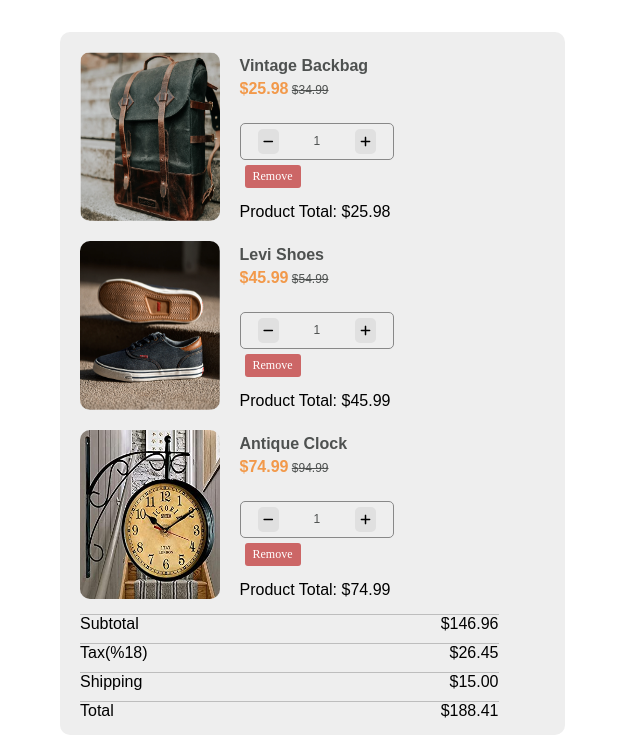
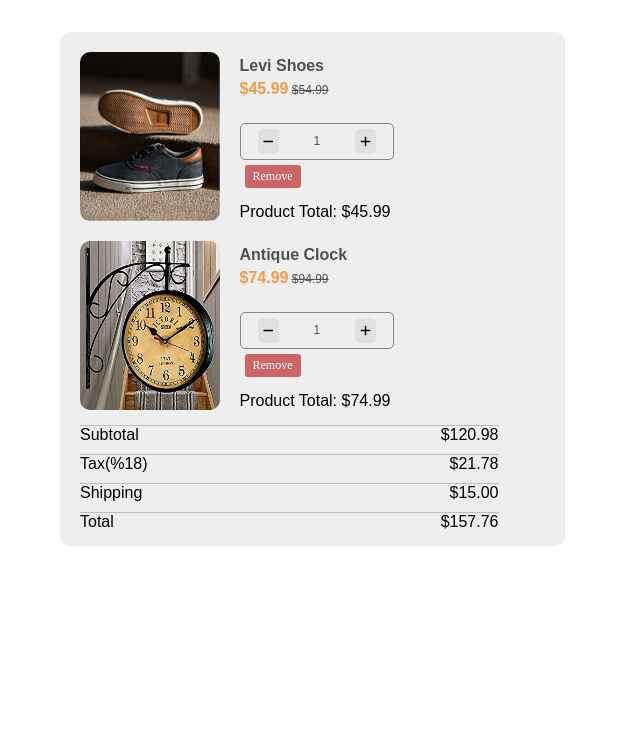
Before and after one commit to Nonslip19/Checkout-Form, a plain HTML site: page index.html in a window 1280 px wide. Both pictures are taken after a click on the button 400 px from the left and 196 px from the top of the page. Shown: the part 55-800 px from the top of the page, without its empty margins (132-772 px from the left). Drawn offline with Linux system fonts and the light colour scheme.

Commit message:
soluation 2

```diff
--- a/app.js
+++ b/app.js
@@ -1,4 +1,100 @@
-if(document.readyState == "loading"){
+const taxRate = 0.18;
+const shippingPrice = 15.0;
+
+window.onload = () => {
+    window.localStorage.setItem("taxRate", taxRate);
+    localStorage.setItem("shippingPrice", shippingPrice);
+
+    window.sessionStorage.setItem("taxRate", taxRate);
+    sessionStorage.setItem("shippingPrice", shippingPrice);
+
+    calculateCartTotal();
+}
+
+let quantityControllerDivs = document.getElementsByClassName("quantity-controller");
+console.log(quantityControllerDivs);
+
+[...quantityControllerDivs].forEach((quantityControllerDiv)=>{
+    //minus button
+    let quantityP = quantityControllerDiv.querySelector(".product-quantity");
+    quantityControllerDiv.firstElementChild.addEventListener("click", ()=>{
+        // if(quantityP.innerText != "1"){
+        //     quantityP.innerText = parseInt(quantityP.innerText) - 1;
+        // }
+        quantityP.innerText = parseInt(quantityP.innerText) - 1;
+        if(quantityP.innerText == "0"){
+            alert("product will be removed!");
+            quantityControllerDiv.parentElement.parentElement.remove();
+        }
+        calculateProductTotal(quantityP);
+    });
+    //plus button
+    quantityControllerDiv.lastElementChild.addEventListener("click", ()=>{
+        quantityP.innerText = parseInt(quantityP.innerText) + 1;
+        calculateProductTotal(quantityP);
+    });
+});
+
+const calculateProductTotal = (quantityP) =>{
+    let productInfoDiv = quantityP.parentElement.parentElement;
+    const productPrice = parseFloat(productInfoDiv.querySelector("strong").innerText);
+    // console.log(productPrice);
+    // console.log(quantityP.innerText);
+    let productTotalPrice = productPrice * parseInt(quantityP.innerText);
+    // console.log(productTotalPrice);
+    let productTotalDiv = productInfoDiv.querySelector(".product-line-price");
+    productTotalDiv.innerText = productTotalPrice.toFixed(2);
+    calculateCartTotal();
+}
+
+const calculateCartTotal = () =>{
+    // NodeList.forEach or array.forEach
+    let productTotalPrices = document.querySelectorAll(".product-line-price");
+
+    // HTML Collection[...].forEach
+    // let productTotalPrices = document.getElementsByClassName("product-line-price");
+
+    let subtotal = 0;
+    console.log(productTotalPrices);
+    productTotalPrices.forEach((productPrice)=>{
+        subtotal += parseFloat(productPrice.innerText);
+    });
+    // console.log(subtotal);
+    // let taxPrice = subtotal * taxRate;
+    let taxPrice = subtotal * parseFloat(localStorage.getItem("taxRate"));
+    let shipping = (subtotal > 0 ? shippingPrice : 0);
+    let cartTotal = subtotal + taxPrice + shipping;
+
+    document.querySelector("#cart-subtotal p:nth-child(2)").innerText = subtotal.toFixed(2);
+    document.querySelector("#cart-tax p:nth-child(2)").innerText = taxPrice.toFixed(2);
+    document.querySelector("#cart-shipping p:nth-child(2)").innerText = shipping.toFixed(2);
+    document.getElementById("cart-total").lastElementChild.innerText = cartTotal.toFixed(2);
+}
+
+document.querySelectorAll(".remove-product").forEach((removeButton)=>{
+    removeButton.addEventListener("click", ()=>{
+        removeProduct(removeButton);
+    });
+});
+
+const removeProduct = (removeButton) =>{
+    let productDiv = removeButton.parentElement.parentElement.parentElement;
+    productDiv.remove();
+    calculateCartTotal();
+}
+
+
+
+
+
+
+
+
+
+
+ /* --------soluation 2 -------------*/
+
+/* if(document.readyState == "loading"){
     document.addEventListener("DOMContentLoaded", ready)
 }else{
     ready()
@@ -74,4 +170,4 @@ function updatePriceTotal(){
 
 
 }
-updatePriceTotal();
+updatePriceTotal(); */
```
Also changed, not shown: index.html (+1 -1 lines).
